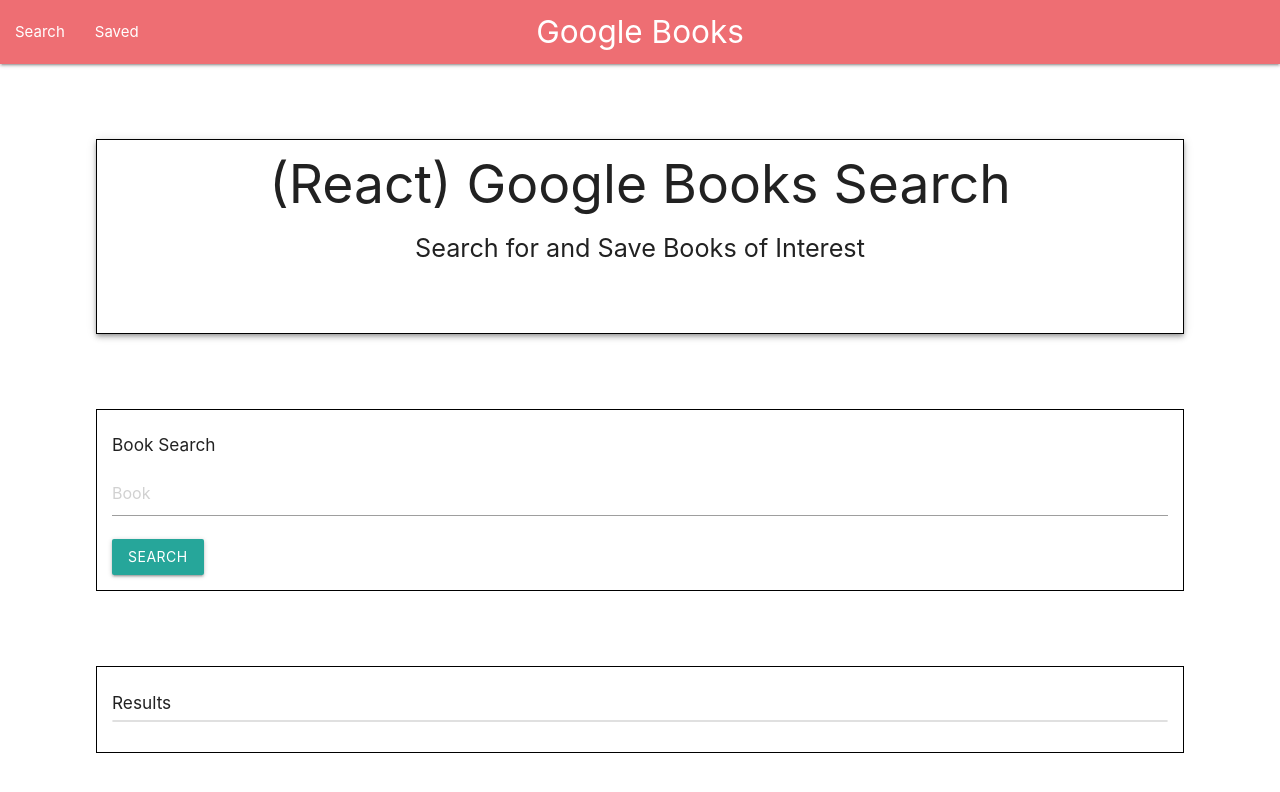
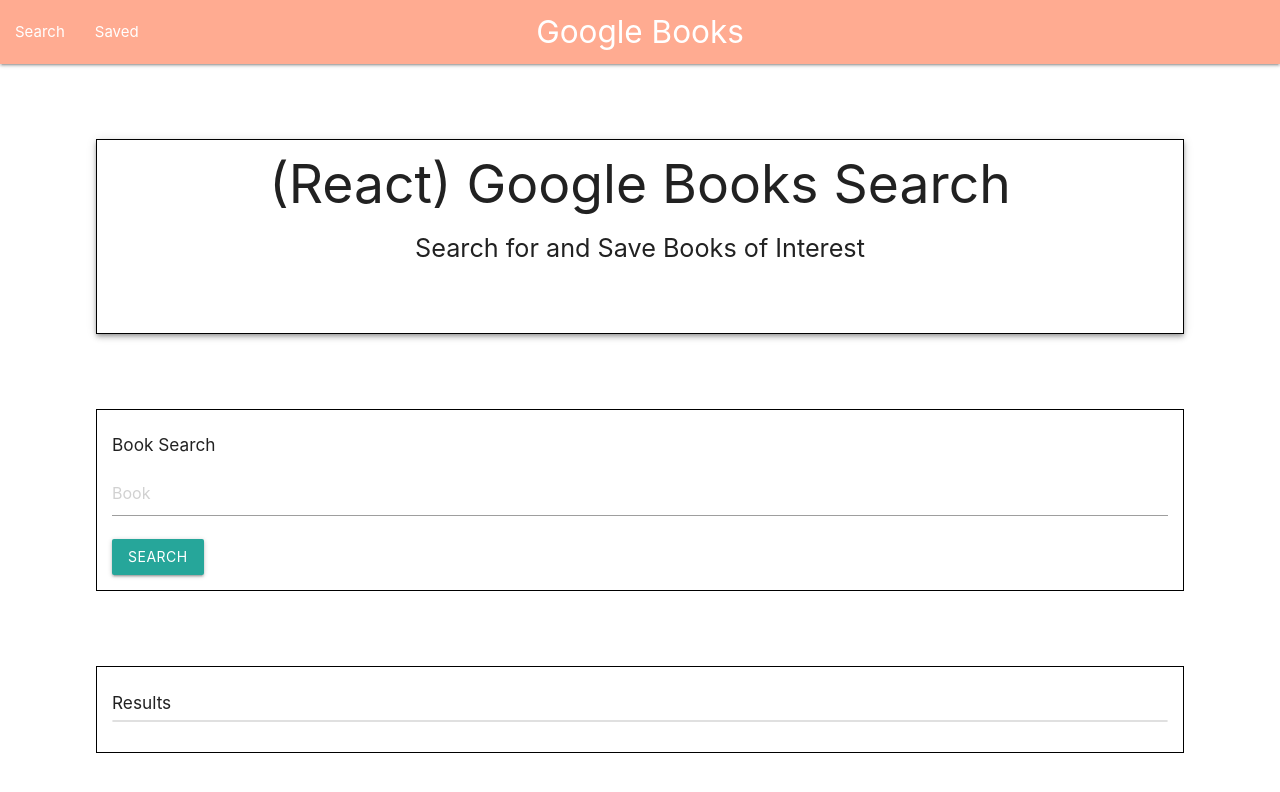
Before and after one commit to SEGH/bookSearch, a React (Create React App) app in the folder client/: page / in a window 1280 px wide. Shown: the top 792 px of the page. Built offline with nearby package versions, Linux system fonts and the light colour scheme.

Commit message:
Changed navbar color

```diff
--- a/client/src/components/Header.js
+++ b/client/src/components/Header.js
@@ -7,7 +7,7 @@
     const location = useLocation();
 
     return (
-        <Navbar brand={<a className="brand-logo" href="/">Google Books</a>} alignLinks="left" centerLogo>
+        <Navbar brand={<a className="brand-logo" href="/">Google Books</a>} alignLinks="left" centerLogo className="deep-orange lighten-3">
 
             <Link to="/">Search</Link>
 
```
